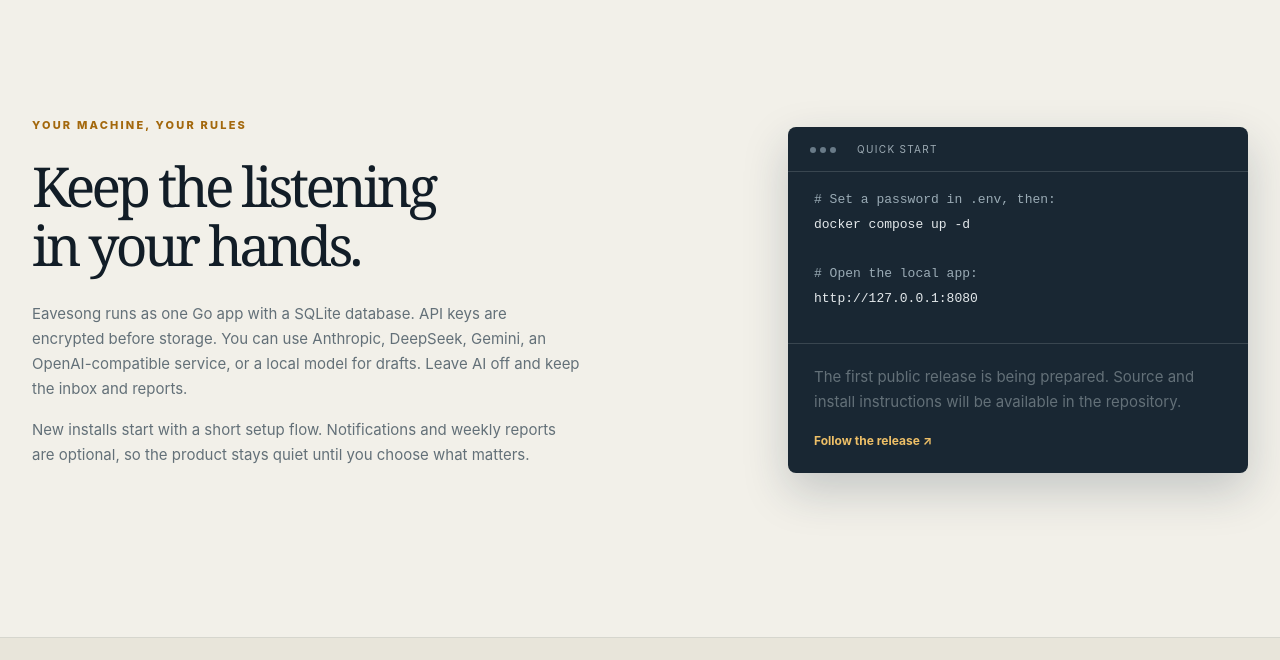
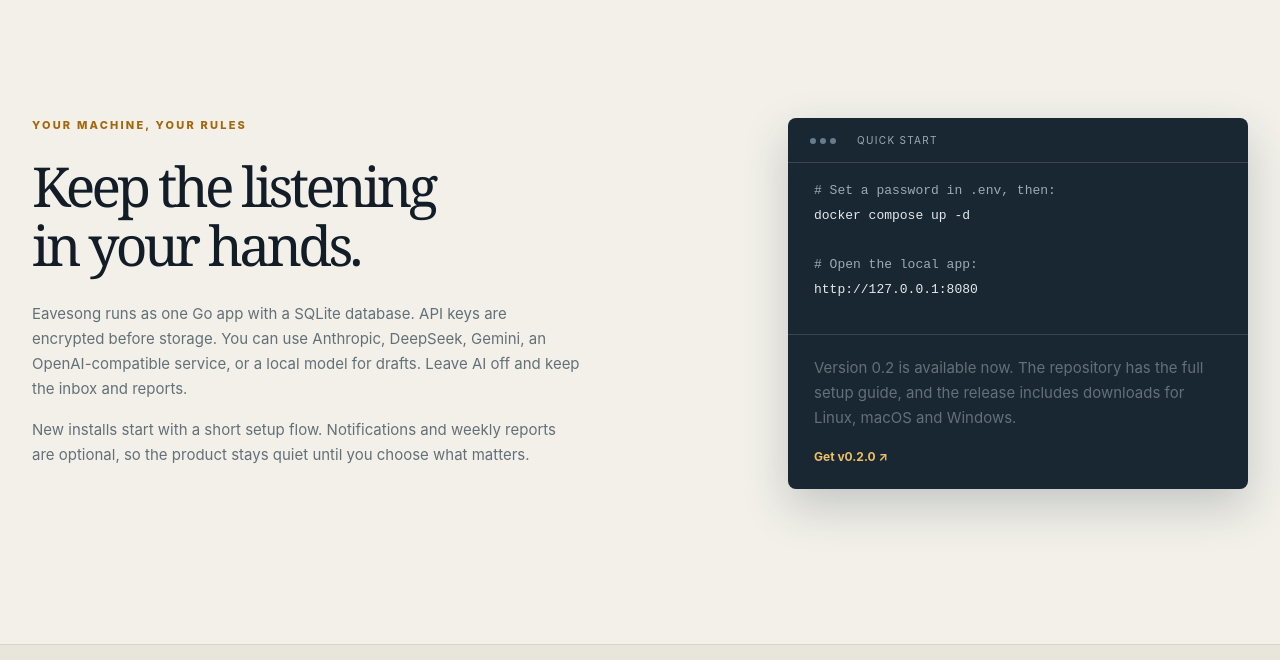
Before and after one commit to sonic0002/eavesong, a plain HTML site: page website/dist/index.html in a window 1280 px wide. Shown: the part 2302-2962 px from the top of the page. Drawn offline with Linux system fonts and the light colour scheme.

Commit message:
Update landing page for v0.2 release

```diff
--- a/website/dist/index.html
+++ b/website/dist/index.html
@@ -46,7 +46,7 @@
 docker compose up -d
 
 <span># Open the local app:</span>
-http://127.0.0.1:8080</code></pre><p>The first public release is being prepared. Source and install instructions will be available in the repository.</p><a href="https://github.com/sonic0002/eavesong">Follow the release <span aria-hidden="true">↗</span></a></div></section>
+http://127.0.0.1:8080</code></pre><p>Version 0.2 is available now. The repository has the full setup guide, and the release includes downloads for Linux, macOS and Windows.</p><a href="https://github.com/sonic0002/eavesong/releases/tag/v0.2.0">Get v0.2.0 <span aria-hidden="true">↗</span></a></div></section>
   </main>
 
   <footer class="footer"><div class="wrap footer-inner"><div><a class="brand" href="#top"><img src="assets/eavesong.svg" width="26" height="26" alt=""><span>Eavesong</span></a><p>Listen closely. Reply thoughtfully.</p></div><div><a href="https://github.com/sonic0002/eavesong">Source</a><a href="https://github.com/sonic0002/eavesong/blob/master/LICENSE">AGPL-3.0</a></div><small>© 2026 Eavesong</small></div></footer>
```
